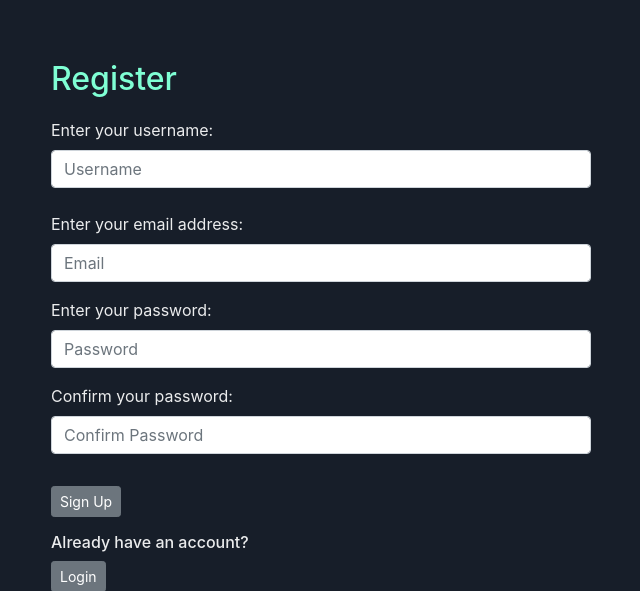
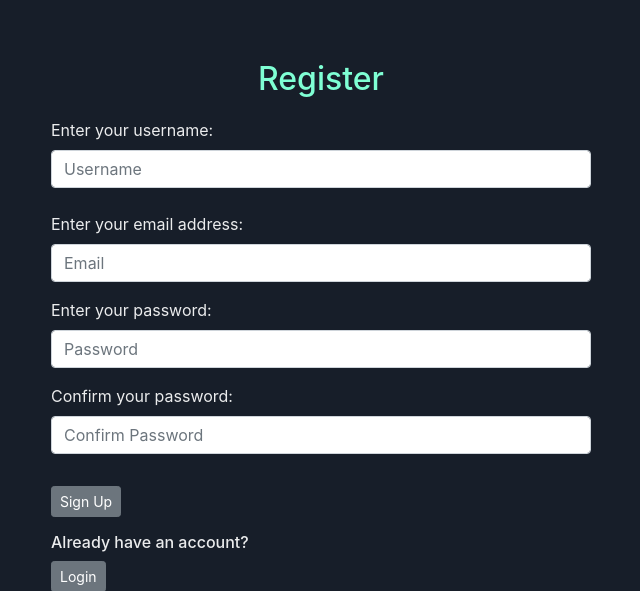
Before and after one commit to NAIRBS/SWE, a Flask app: page /register in a window 1280 px wide. Shown: the top 591 px of the page, without its empty margins (319-959 px from the left). Run offline with Flask 3, Linux system fonts and the light colour scheme; parts of the project's set-up code (start-up, migrations or seed data) failed here and were passed over; some libraries are stand-ins or nearby versions.

Commit message:
Add files via upload

```diff
--- a/SimplyStars/templates/register.html
+++ b/SimplyStars/templates/register.html
@@ -8,7 +8,7 @@ Register
 <div class="container">
     <div class="row justify-content-center">
         <div class="col-md-6">
-            <h2 class="welcome-header" style="color: aquamarine; margin-bottom: 20px;">Register</h2>
+            <h2 class="welcome-header" style="color: aquamarine; margin-bottom: 20px; text-align: center;">Register</h2>
             {% for message in get_flashed_messages(category_filter=["error"]) %}
                 <div class="alert alert-danger">{{ message }}</div>
             {% endfor %}
```
